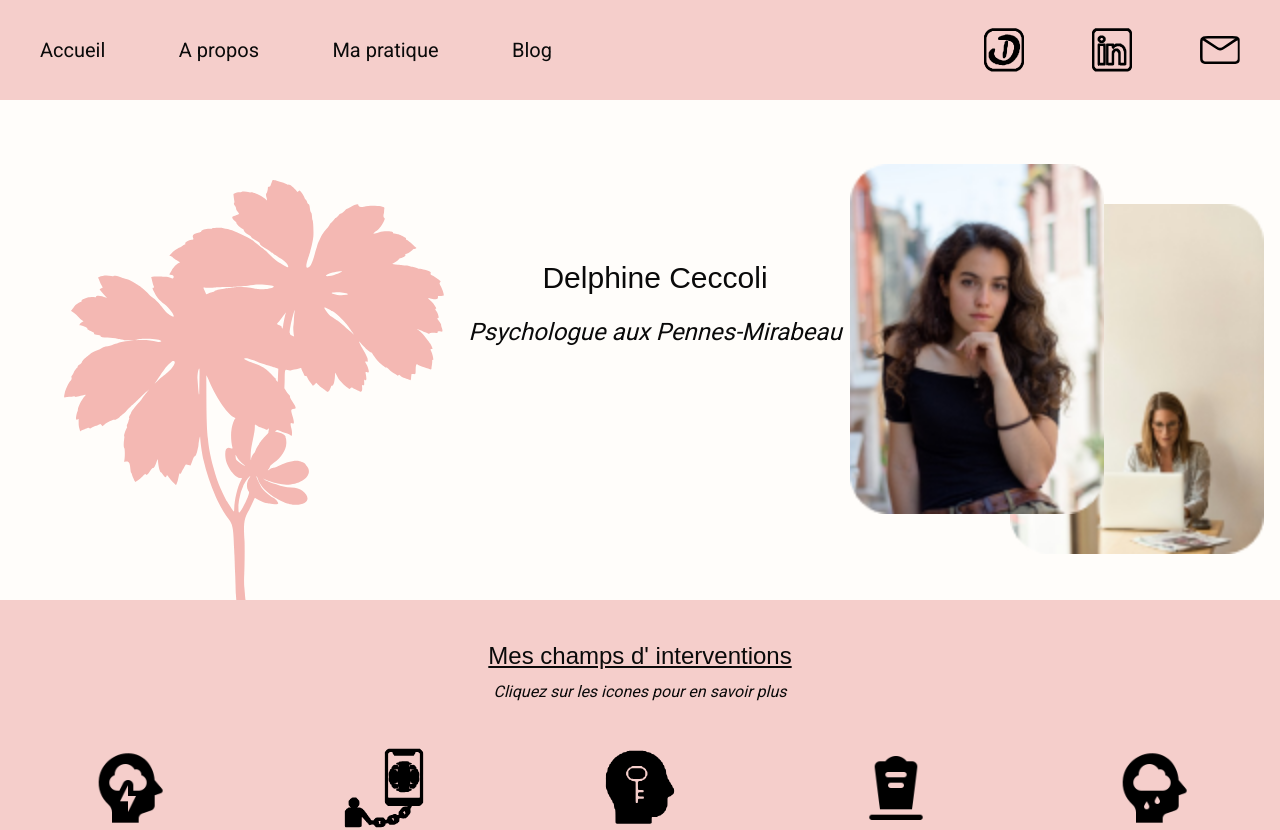
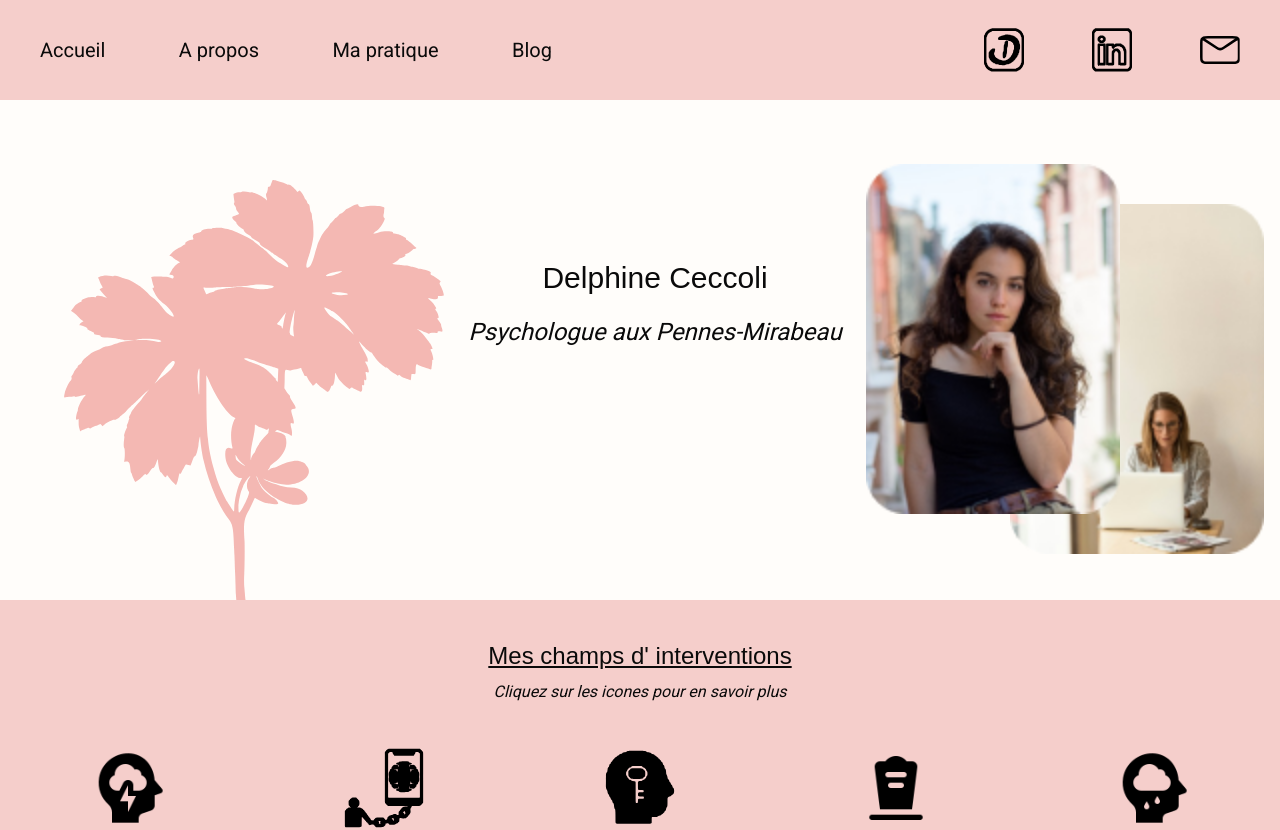
Before and after one commit to GuillaumeCeccoli/site-delphine, a Next.js app: page / in a window 1280 px wide. Shown: the top 830 px of the page. Built offline with nearby package versions, Linux system fonts and the light colour scheme; a web font is replaced by a local one.

Commit message:
Dernière modif image banner

```diff
--- a/components/widgets/banner.tsx
+++ b/components/widgets/banner.tsx
@@ -16,7 +16,7 @@ const photos: Photo[] = [
     alt: "Une jolie brune pensive",
     width: 127,
     height: 175,
-    className: "relative top-10 right-20 z-10",
+    className: "relative top-10 right-16 z-10",
   },
   {
     src: "/imgs/jolieblonde.png",
```
